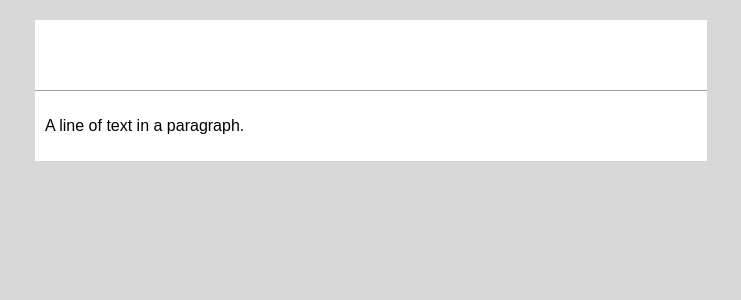
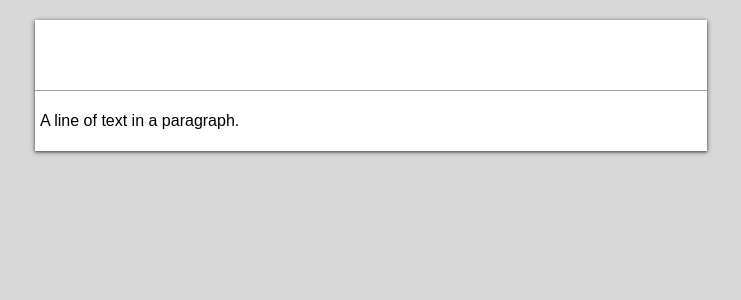
Before and after one commit to GuilhermePaini/react_rich_text_editor, a React (Create React App) app: page / in a window 1280 px wide. Shown: the top 300 px of the page, without its empty margins (269-1010 px from the left). Built offline with nearby package versions, Linux system fonts and the light colour scheme; some icons are missing.

Commit message:
hotfix: added box shadow

```diff
--- a/src/App.css
+++ b/src/App.css
@@ -18,9 +18,10 @@ body{
     position: relative;
     margin: 20px auto;
     max-width: 42em;
+    box-shadow: 0 1px 2px 0 #646464, 0 1px 5px 0 #646464;
 }
 
 .editor{
     border-top: 1px solid #a1a1a1;
-    padding: 10px;
+    padding: 5px;
 }
```
